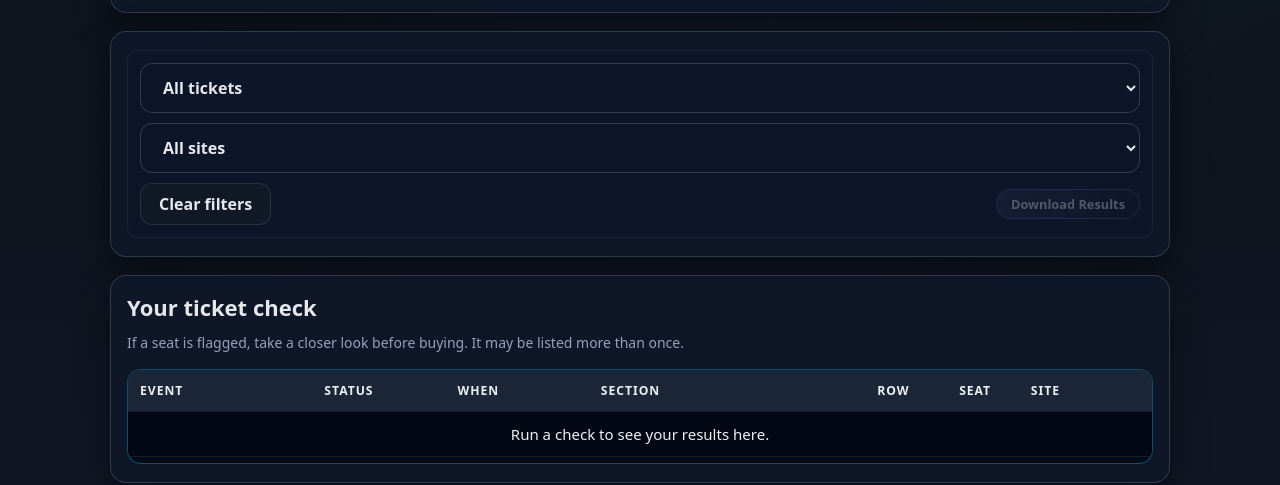
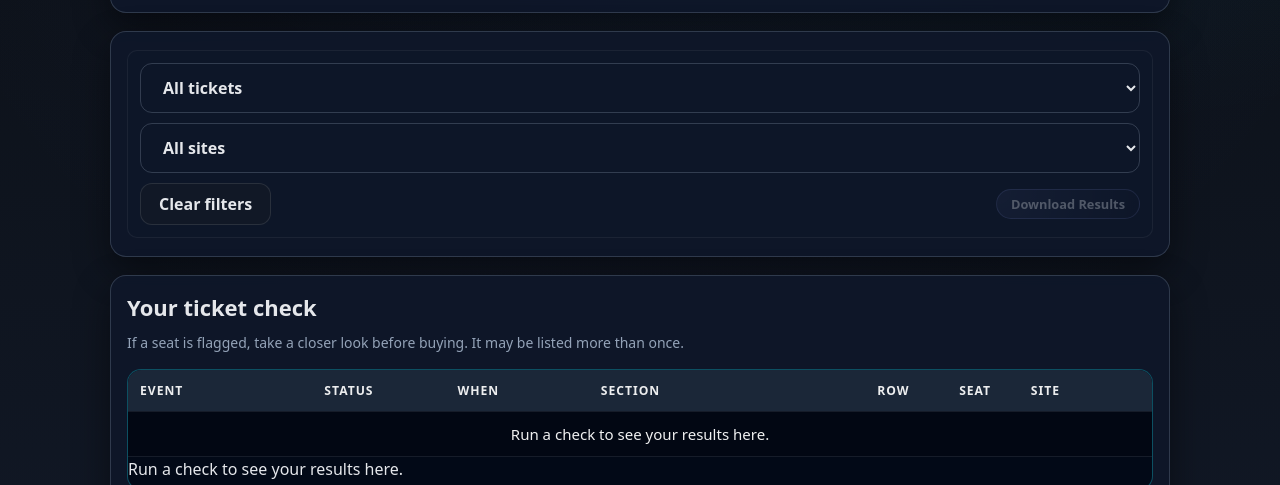
Before and after one commit to AmySikora/ticket-warehouse-landing, a plain HTML site: page docs/duplicate-check.html in a window 1280 px wide. Shown: the part 467-952 px from the top of the page. Drawn offline with nearby package versions, Linux system fonts and the light colour scheme.

Commit message:
updated dupe html

```diff
--- a/docs/duplicate-check.html
+++ b/docs/duplicate-check.html
@@ -160,6 +160,11 @@
     </tr>
   </tbody>
 </table>
+                  Run a check to see your results here.
+                </td>
+              </tr>
+            </tbody>
+          </table>
         </div>
 
       </section>
```
Lines whose indentation alone changed are shown as unchanged.
